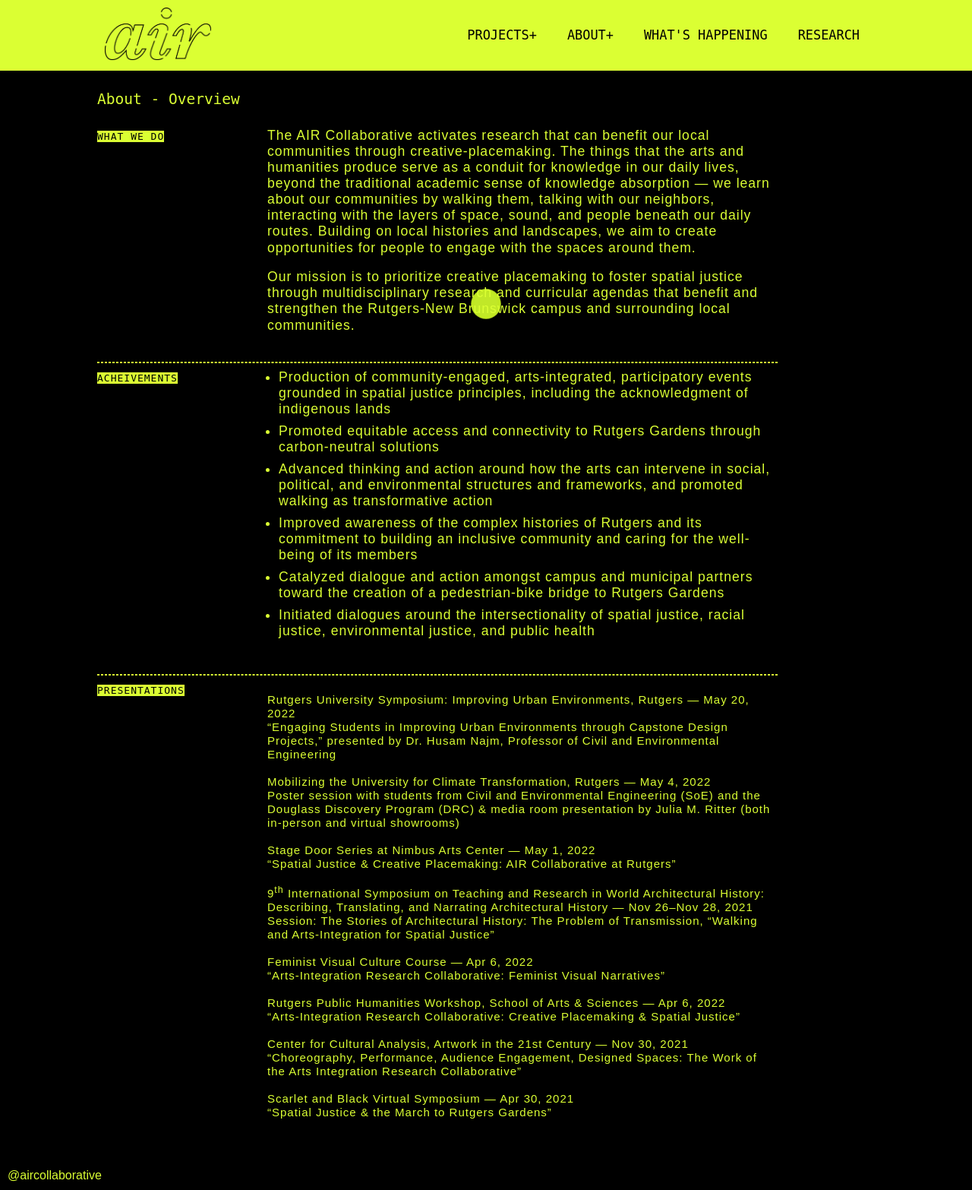
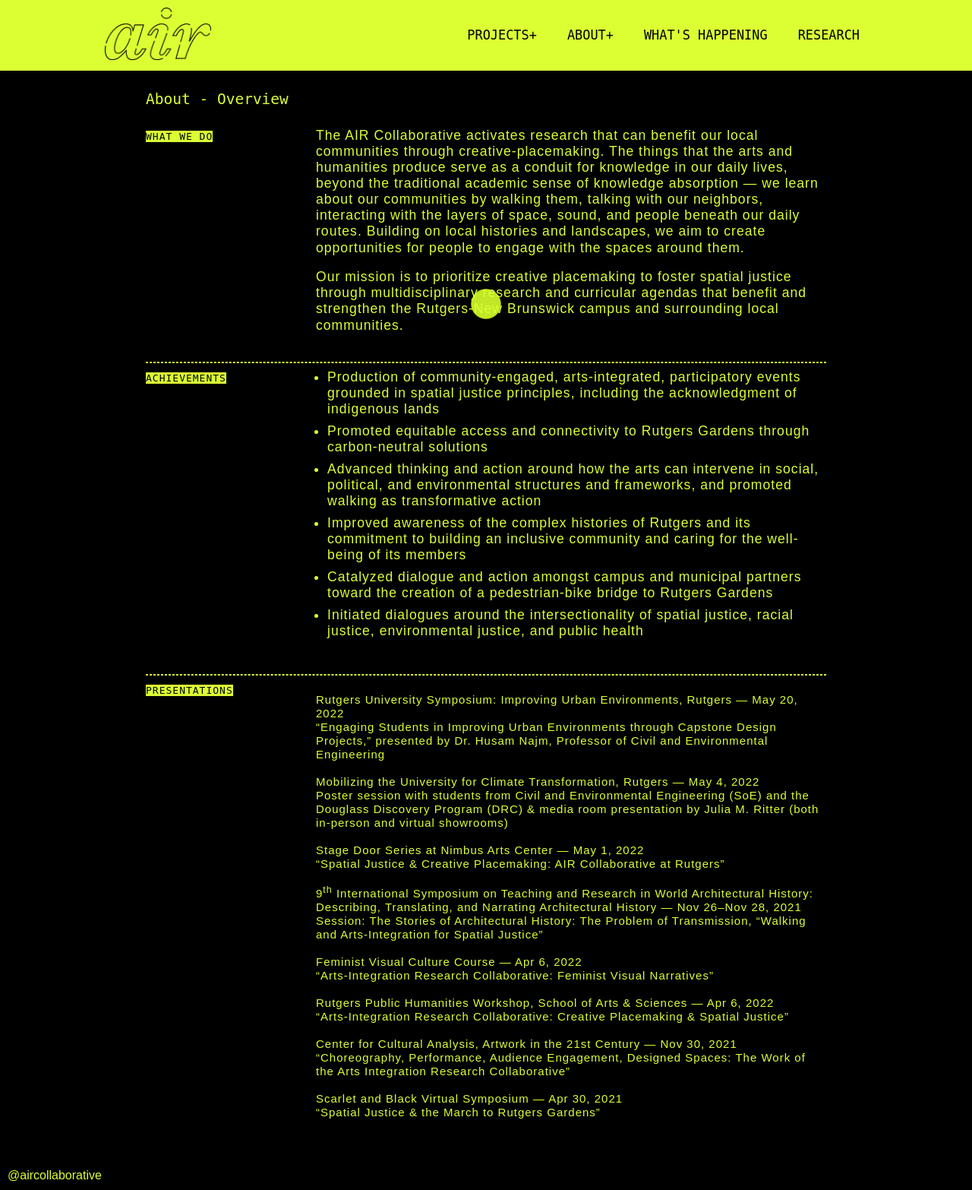
Before and after one commit to lneoa/air-collaborative, a PHP site: page /about-overview.html in a window 1280 px wide. Shown: the whole page at 76% size. Run offline with PHP 8.4, Linux system fonts and the light colour scheme; some web fonts are replaced.

Commit message:
centered docu margins

```diff
--- a/about-overview.html
+++ b/about-overview.html
@@ -95,7 +95,7 @@
   <hr>
       <div class="twoCol-container" style="color:rgb(219,255,51); letter-spacing: 1px;">
         <div class="col-1"><p style="margin-top: 0px;">
-          <small><mark>ACHEIVEMENTS</mark></small></p>
+          <small><mark>ACHIEVEMENTS</mark></small></p>
         </div>
         <div class="col-2">
             <ul id="ul-body" style="margin-top: 0px;">
--- a/css/about.css
+++ b/css/about.css
@@ -112,8 +112,8 @@ img {
 /* document --------------------------------- */
 
 section {
-    margin-left: 10%;
-    margin-right: 20%;
+    margin-left: 15%;
+    margin-right: 15%;
     position: static;
 }
 
--- a/css/main.css
+++ b/css/main.css
@@ -47,7 +47,7 @@ p {
 
 .p-big {
     font-size: 3em;
-    text-indent: -0.5em;
+    text-indent: -0.3em;
 }
 
 small {
@@ -241,8 +241,8 @@ img {
 /* document --------------------------------- */
 
 .document {
-    padding-left: 10%;
-    padding-right: 20%;
+    padding-left: 15%;
+    padding-right: 15%;
     position: static;
     display: block;
 }
--- a/index.html
+++ b/index.html
@@ -115,7 +115,7 @@
       Lorem ipsum dolor sit amet, consectetuer adipiscing elit, sed diam nonummy nibh euismod tincidunt ut laoreet dolore magna aliquam erat volutpat. Ut wisi enim ad minim veniam, quis nostrud exerci tation ullamcorper suscipit lobortis nisl ut aliquip ex ea commodo consequat.
     </p>
      <p>
-        <a href="learn-more-about-our-process.html">How we do research</a>
+        <a href="about-overview">How we do research</a>
       </p>
     </div>
 
```
